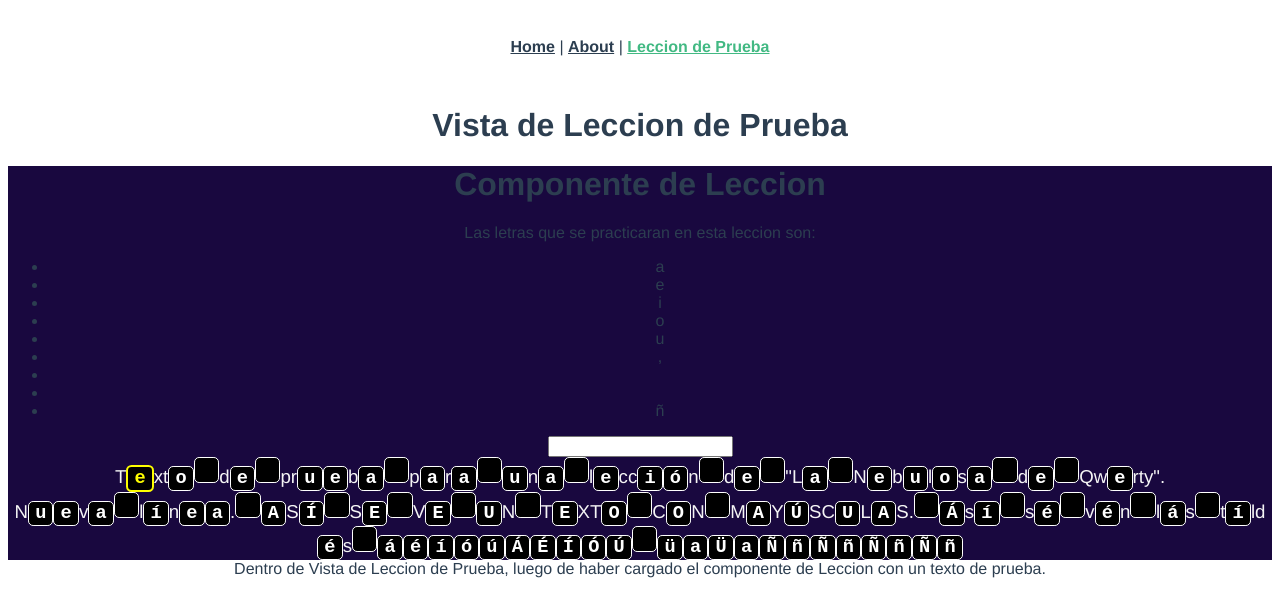
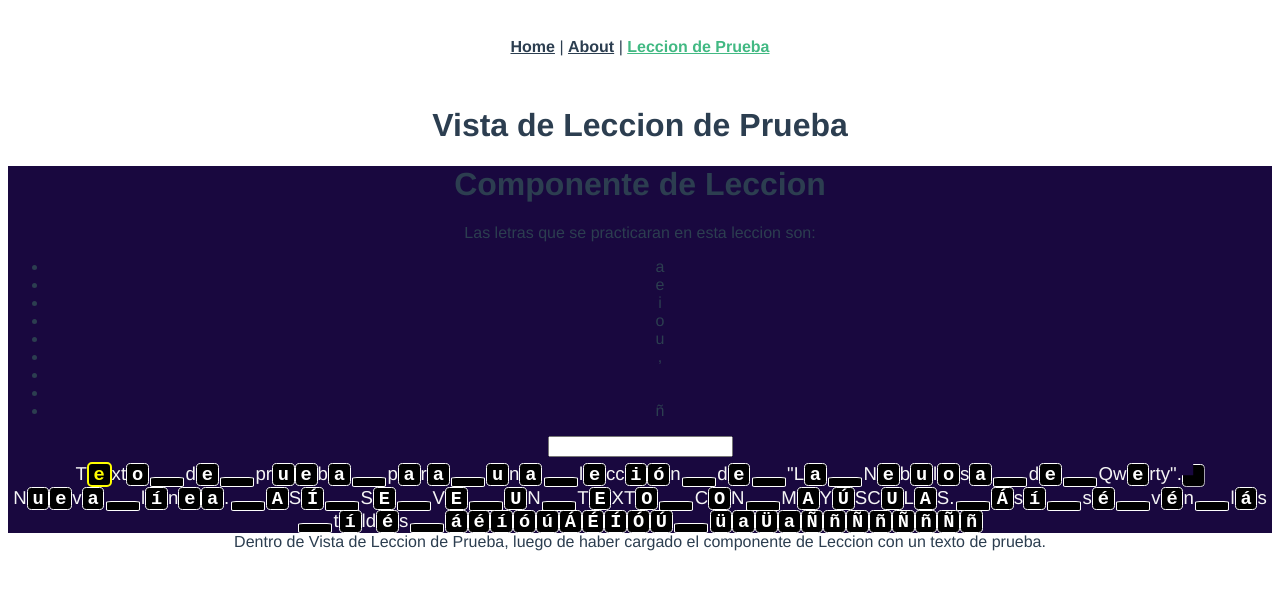
Before and after one commit to DWG8P11/mecano-4a-fe, a Vue app: page /prueba-leccion in a window 1280 px wide. Shown: the top 616 px of the page. Built offline with nearby package versions, Linux system fonts and the light colour scheme.

Commit message:
Mejorado estilo para Enter y Espacio si parte de leccion

```diff
--- a/src/components/CompLeccion.vue
+++ b/src/components/CompLeccion.vue
@@ -76,6 +76,8 @@ export default {
         this.letra_aprobada = "letra-aprobada";
         this.letra_leccion = "letra-leccion";
         this.letra_reprobada = "letra-reprobada";
+        this.letra_actual = "letra-actual";
+
         var letrasConAdiciones = {'á': 'a', 'Á': 'A',
                                   'é': 'e', 'É': 'E',
                                   'í': 'i', 'Í': 'I',
@@ -98,11 +100,20 @@ export default {
         this.aPosicionesDeLeccion = []; // Posiciones globales de letras que pertenecen a la lección
         this.aTextoEstilo = []; // Array donde el índice indica la posición relativa de cada letra de la lección con su estilo
 
+        /*
+         * Dar clases e ids HTML a cada tecla
+         */
         // Llenar aPosicionesDeLeccion y aTextoEstilo
         this.aTexto.forEach((caracter, i) => {
             if (this.letras.includes(caracter.toLowerCase())) {
                 this.aPosicionesDeLeccion.push(i);
                 this.aTextoEstilo[i] = {clases: [this.letra_leccion], id: undefined};
+
+                if (caracter == "\n") {
+                    this.aTextoEstilo[i]["clases"].push("tecla-enter");
+                } else if (caracter == " ") {
+                    this.aTextoEstilo[i]["clases"].push("tecla-espacio")
+                }
             }
 
             // Estilizar letras con tilde y diéresis... TODO no hacer? Booleano en DB?
@@ -129,10 +140,9 @@ export default {
         },
 
         htmlLetra: function(letra, atributos) {
-            // Si es caracter de cambio de linea
-            if (letra == "\n") {
-                return "<br/>"
-            }
+            /*
+             * Asignar HTML a cada letra segun los atributos dados
+             */
 
             // Si no tiene estilo definido
             if ( atributos == undefined || (atributos["clases"] == undefined && atributos["id"] == undefined) ) {
@@ -160,6 +170,10 @@ export default {
             // Cerrar etiqueta span
             resultado += `>${letra}</span>`;
 
+            if (letra == "\n") {
+                resultado += "<br/>"
+            }
+
             return resultado;
         },
 
@@ -171,10 +185,10 @@ export default {
 
             // Actualizar estilo, basado en primera posición de letra de lección
             var i_posGlobActual = this.aPosicionesDeLeccion[this.i_posRelActual];
-            this.aTextoEstilo[i_posGlobActual]["id"] = "letra-actual";
+            this.aTextoEstilo[i_posGlobActual]["id"] = this.letra_actual;
 
             // Actualizar texto estilizado
-            //this.texto_html = this.htmlLetra('p', {})  + this.htmlLetra('r', {clases: [this.letra_leccion]}) + this.htmlLetra('u', {clases: [this.letra_leccion, this.letra_reprobada]}) + this.htmlLetra('e', {clases: [this.letra_leccion, this.letra_aprobada]}) + this.htmlLetra('b', {clases: [this.letra_leccion, this.letra_reprobada], id: "letra-actual"}) + this.htmlLetra('a', {clases: [], id: "letra-actual"});
+            //this.texto_html = this.htmlLetra('p', {})  + this.htmlLetra('r', {clases: [this.letra_leccion]}) + this.htmlLetra('u', {clases: [this.letra_leccion, this.letra_reprobada]}) + this.htmlLetra('e', {clases: [this.letra_leccion, this.letra_aprobada]}) + this.htmlLetra('b', {clases: [this.letra_leccion, this.letra_reprobada], id: this.letra_actual}) + this.htmlLetra('a', {clases: [], id: this.letra_actual});
             this.texto_html = this.hacerTextoHtmlActual();
         },
 
@@ -308,7 +322,7 @@ export default {
             // De lo contrario
             // Actualizar el estilo de la nueva posicion
             i_posGlobActual = this.aPosicionesDeLeccion[this.i_posRelActual];
-            this.aTextoEstilo[i_posGlobActual]["id"] = "letra-actual"
+            this.aTextoEstilo[i_posGlobActual]["id"] = this.letra_actual
 
             // Actualizar el html del texto basado en los nuevos estilos
             this.texto_html = this.hacerTextoHtmlActual();
@@ -319,12 +333,18 @@ export default {
 
             // Restaurar estilo tecla actual
             let i_posGlobActual = this.aPosicionesDeLeccion[this.i_posRelActual];
-            this.aTextoEstilo[i_posGlobActual] = {"clases": [this.letra_leccion]};
+            this.aTextoEstilo[i_posGlobActual]["clases"] = this.aTextoEstilo[i_posGlobActual]["clases"].map(clase => {
+                if (clase != this.letra_aprobada && clase != this.letra_reprobada) return clase;
+            });
+            delete this.aTextoEstilo[i_posGlobActual]["id"];
 
             // Asignar estilo correspondiente a la tecla anterior
             this.i_posRelActual -= 1;
             i_posGlobActual = this.aPosicionesDeLeccion[this.i_posRelActual];
-            this.aTextoEstilo[i_posGlobActual] = {"clases": [this.letra_leccion], "id": "letra-actual"}
+            this.aTextoEstilo[i_posGlobActual]["clases"] = this.aTextoEstilo[i_posGlobActual]["clases"].map(clase => {
+                if (clase != this.letra_aprobada && clase != this.letra_reprobada) return clase;
+            });
+            this.aTextoEstilo[i_posGlobActual]["id"] = this.letra_actual;
 
             // Actualizar el html del texto basado en los nuevos estilos
             this.texto_html = this.hacerTextoHtmlActual();
@@ -337,7 +357,7 @@ export default {
 
 <style>
 :root {
-    --tamano-fuente: 16pt;
+    --tamano-fuente: 14pt; /* Variable que determina el tamaño de las cosas */
 }
 
 .componente-leccion {
@@ -346,21 +366,28 @@ export default {
 
 #texto-leccion {
     position: relative;
-    font-size: 14pt;
+    font-size: var(--tamano-fuente);
     color: whitesmoke;
 }
 
 .letra-leccion {
     display: inline-block;
-    width: calc(var(--tamano-fuente)*1.1);
-    height: calc(var(--tamano-fuente)*1.1);
+
+    width: calc(1rem*1.3);
+    height: calc(1rem*1.3);
+
     color: white;
+    background: black;
+
     font-weight: 600;
-    background: black;
     font-family: 'Courier New', Courier, monospace;
+
     border-radius: 20%;
     border-style: solid;
     border-width: 1px;
+
+    position: relative; /* Lo que permite que top, bottom, ... funcionen */
+    bottom: 0pt;
 }
 
 #letra-actual {
@@ -377,4 +404,21 @@ export default {
     color: red;
 }
 
+.tecla-enter {
+    bottom: -5pt; /* Funciona gracias al positio-relative en letra-leccion */
+
+    -webkit-clip-path: polygon(100% 0, 50% 0, 50% 50%, 0 50%, 0 100%, 100% 100%);
+    clip-path: polygon(100% 0, 50% 0, 50% 50%, 0 50%, 0 100%, 100% 100%);
+}
+
+.tecla-espacio {
+    bottom: -5pt; /* Funciona gracias al positio-relative en letra-leccion */
+
+    margin-left: 1pt;
+    margin-right: 1pt;
+    width: calc(1rem * 2);
+    height: calc(1rem * 0.5);
+    border-radius: 15%;
+}
+
 </style>
```
